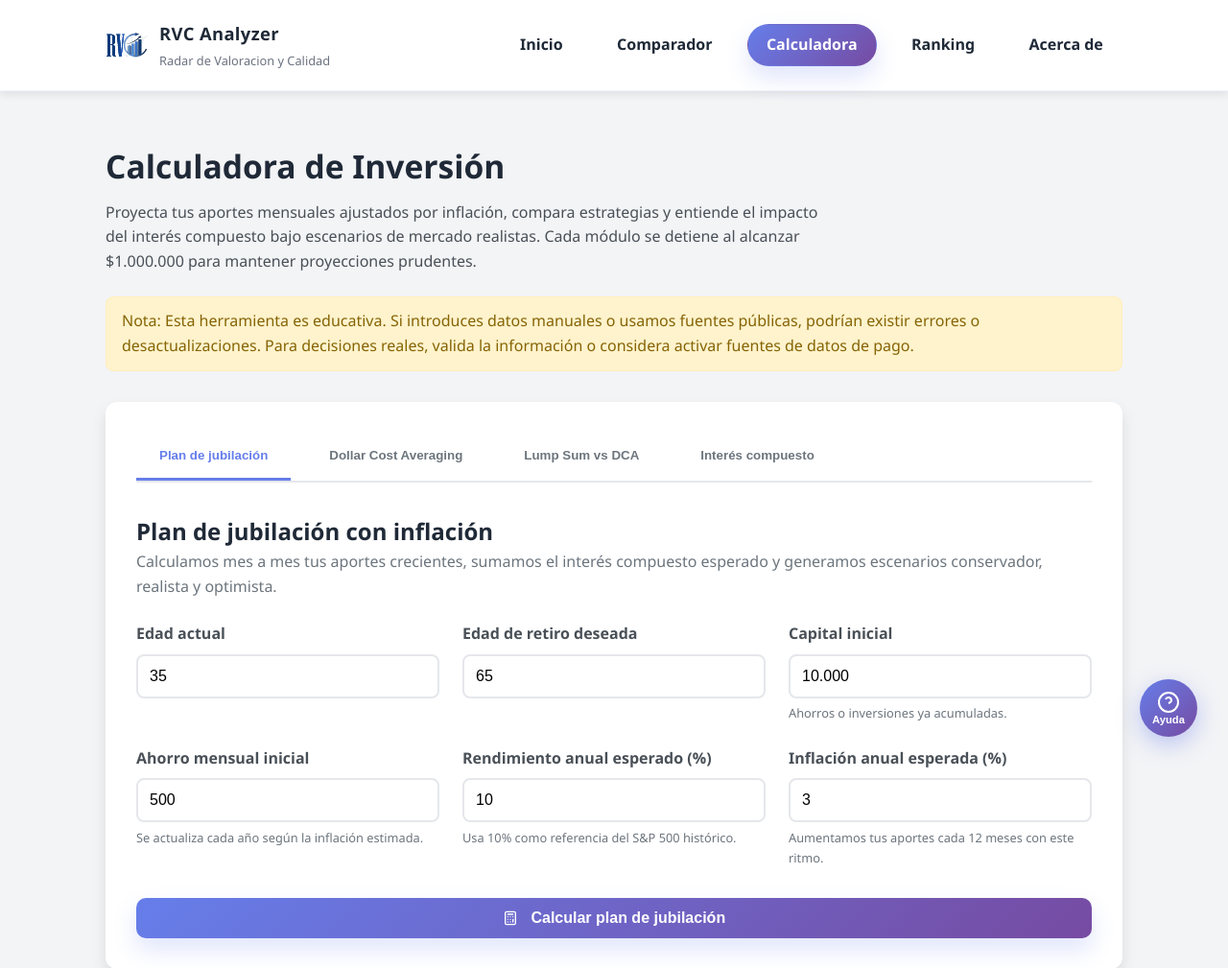
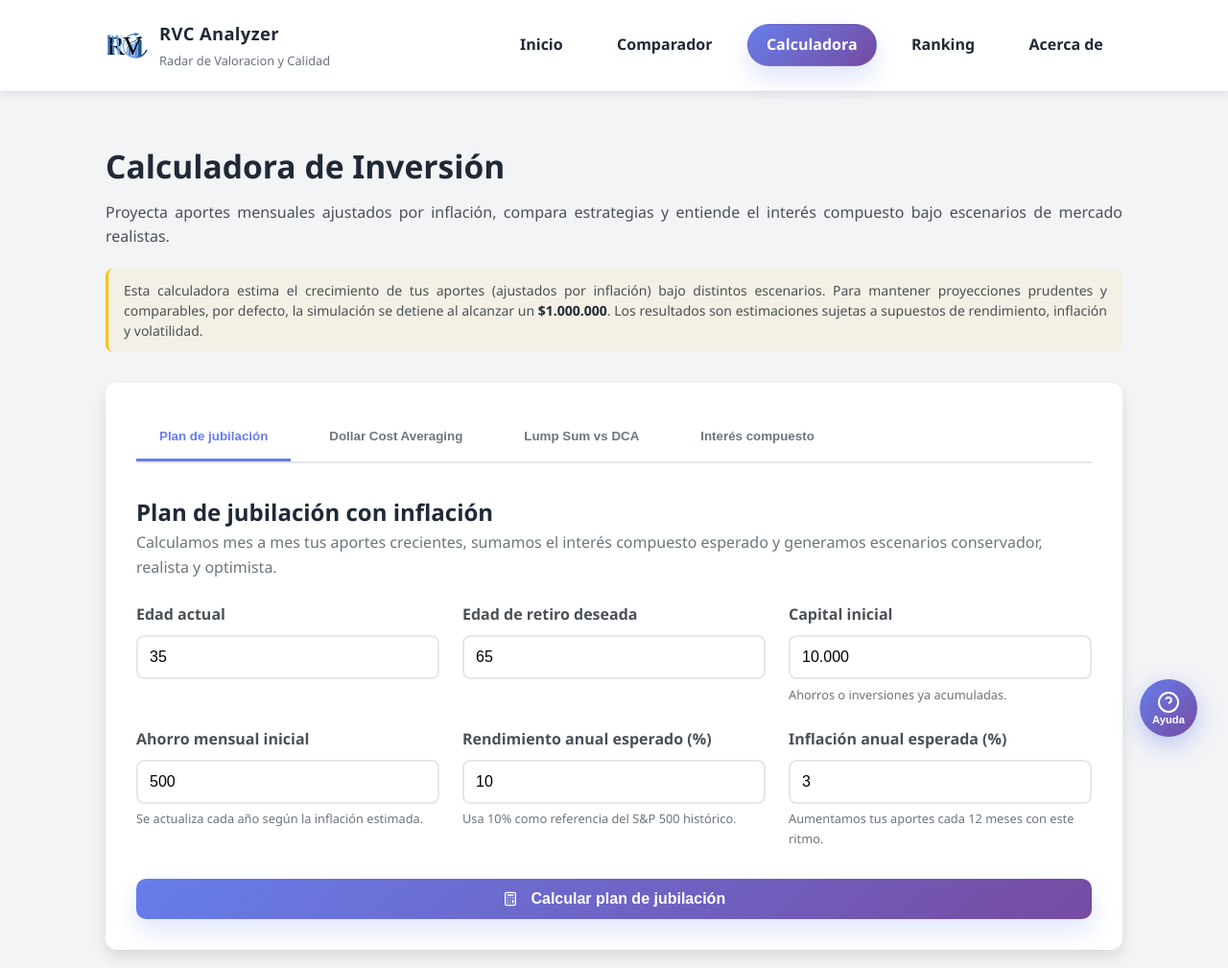
Before and after one commit to williamppmm/rvc-investment-analyzer, a Flask app: page /calculadora in a window 1280 px wide. Shown: the top 1009 px of the page at 96% size. Run offline with Flask 3, Linux system fonts and the light colour scheme.

Commit message:
Ajustes visuales, disclaimer y logo

```diff
--- a/static/style.css
+++ b/static/style.css
@@ -248,7 +248,31 @@ body {
 
 .page-hero__subtitle {
     color: var(--text-secondary);
-    max-width: 750px;
+    max-width: 100%;
+    width: 100%;
+    display: block;
+    text-align: justify;
+}
+
+.page-hero__disclaimer {
+    color: var(--text-secondary);
+    font-size: 0.875rem;
+    line-height: 1.5;
+    max-width: 100%;
+    width: 100%;
+    display: block;
+    margin-top: var(--spacing-sm);
+    padding: var(--spacing-sm) var(--spacing-md);
+    background: rgba(251, 191, 36, 0.08);
+    border-left: 3px solid var(--warning);
+    border-radius: var(--radius-md);
+    text-align: justify;
+    box-sizing: border-box;
+}
+
+.page-hero__disclaimer strong {
+    color: var(--text);
+    font-weight: 600;
 }
 
 .hero-card {
--- a/templates/about.html
+++ b/templates/about.html
@@ -109,7 +109,7 @@
             </div>
             <div class="creator-details">
                 <h3>William Pérez Muñoz</h3>
-                <p class="creator-role">Tecnólogo ADSO – Desarrollador Full-Stack</p>
+                <p class="creator-role">Desarrollador</p>
                 <div class="social-links" aria-label="Enlaces y contacto">
                     <a class="social-link" href="https://williamppmm.link/" target="_blank" rel="noopener noreferrer" aria-label="Sitio web de William Pérez Muñoz">
                         {{ icon('globe', size=18, class_name='me-1') }} Sitio
@@ -129,7 +129,7 @@
                 <div class="tool-icon" aria-hidden="true">{{ icon('bar-chart', size=36, class_name='text-primary') }}</div>
                 <h4>Análisis Individual</h4>
                 <p>Análisis de acciones con métricas clave simplificadas</p>
-                <a href="{{ url_for('analyze') }}" class="tool-link">Probar análisis {{ icon('arrow-right', size=16, class_name='ms-1') }}</a>
+                <a href="{{ url_for('index') }}" class="tool-link">Probar análisis {{ icon('arrow-right', size=16, class_name='ms-1') }}</a>
             </div>
             <div class="tool-card">
                 <div class="tool-icon" aria-hidden="true">{{ icon('scale', size=36, class_name='text-info') }}</div>
@@ -156,7 +156,7 @@
         <p class="section-description">No esperes más para tomar control de tu futuro financiero. Prueba nuestras herramientas y forma parte de una nueva generación de inversionistas responsables.</p>
         <div class="cta-buttons">
             <a href="{{ url_for('top_opportunities_page') }}" class="btn btn--primary">Ver ranking {{ icon('rocket', size=18, class_name='ms-1') }}</a>
-            <a href="{{ url_for('analyze') }}" class="btn btn--secondary">Analizar acción {{ icon('bar-chart', size=18, class_name='ms-1') }}</a>
+            <a href="{{ url_for('index') }}" class="btn btn--secondary">Analizar acción {{ icon('bar-chart', size=18, class_name='ms-1') }}</a>
         </div>
     </section>
 </div>
--- a/templates/calculadora.html
+++ b/templates/calculadora.html
@@ -11,10 +11,8 @@
 <div class="container">
     <section class="page-hero">
         <h1 class="page-hero__title">Calculadora de Inversión</h1>
-        <p class="page-hero__subtitle">Proyecta tus aportes mensuales ajustados por inflación, compara estrategias y entiende el impacto del interés compuesto bajo escenarios de mercado realistas. Cada módulo se detiene al alcanzar $1.000.000 para mantener proyecciones prudentes.</p>
-        <div style="background:#fff3cd;border:1px solid #ffeeba;color:#856404;border-radius:8px;padding:0.75rem 1rem;margin-top:1rem;">
-            Nota: Esta herramienta es educativa. Si introduces datos manuales o usamos fuentes públicas, podrían existir errores o desactualizaciones. Para decisiones reales, valida la información o considera activar fuentes de datos de pago.
-        </div>
+        <p class="page-hero__subtitle">Proyecta aportes mensuales ajustados por inflación, compara estrategias y entiende el interés compuesto bajo escenarios de mercado realistas.</p>
+        <p class="page-hero__disclaimer">Esta calculadora estima el crecimiento de tus aportes (ajustados por inflación) bajo distintos escenarios. Para mantener proyecciones prudentes y comparables, por defecto, la simulación se detiene al alcanzar un <strong>$1.000.000</strong>. Los resultados son estimaciones sujetas a supuestos de rendimiento, inflación y volatilidad.</p>
     </section>
 
     <section class="calc-section">
--- a/templates/comparador.html
+++ b/templates/comparador.html
@@ -12,9 +12,7 @@
     <section class="page-hero">
         <h1 class="page-hero__title">Comparador de Acciones</h1>
         <p class="page-hero__subtitle">Contrasta hasta cinco empresas y evalúa calidad, precio y potencial en un solo panel.</p>
-        <div style="background:#fff3cd;border:1px solid #ffeeba;color:#856404;border-radius:8px;padding:0.75rem 1rem;margin-top:1rem;">
-            Nota: Este comparador utiliza datos agregados de múltiples fuentes públicas. Podrían existir errores o desactualizaciones. Para decisiones reales, valida la información o considera habilitar fuentes de datos pagas.
-        </div>
+        <p class="page-hero__disclaimer"><strong>Aviso de datos y responsabilidad:</strong> El comparador RVC utiliza datos agregados de múltiples fuentes públicas y APIs reconocidas. A pesar de los controles, pueden existir errores, omisiones o desfases temporales. Los resultados son cálculos comparativos con fines educativos y no garantizan exactitud ni desempeño futuro. No constituye asesoría financiera; valida la información antes de tomar decisiones o usa proveedores de datos pagos si lo requieres.</p>
     </section>
 
     <section class="selector-section">
--- a/templates/index.html
+++ b/templates/index.html
@@ -7,11 +7,7 @@
 <div class="container">
     <section class="page-hero">
         <h1 class="page-hero__title">Radar de Valoración y Calidad</h1>
-        <p class="page-hero__subtitle">RVC Analyzer es un sistema de
-            <span class="term-tooltip">análisis fundamental
-                <span class="term-tooltip__content">Evaluación de empresas basada en métricas financieras, calidad de negocio y perspectivas de largo plazo</span>
-            </span>
-            que te ayuda a detectar oportunidades reales de inversión apoyándose en cuatro pilares: calidad del negocio, valoración justa, salud financiera y potencial de crecimiento.</p>
+        <p class="page-hero__subtitle">RVC Analyzer es un sistema de <span class="term-tooltip">análisis fundamental<span class="term-tooltip__content">Evaluación de empresas basada en métricas financieras, calidad de negocio y perspectivas de largo plazo</span></span> que te ayuda a detectar oportunidades reales de inversión apoyándose en cuatro pilares: calidad del negocio, valoración justa, salud financiera y potencial de crecimiento.</p>
     </section>
 
     <section class="search-section">
--- a/templates/top_opportunities.html
+++ b/templates/top_opportunities.html
@@ -12,6 +12,7 @@
     <section class="page-hero">
         <h1 class="page-hero__title">Ranking de Acciones Consultadas</h1>
         <p class="page-hero__subtitle">Aquí encuentras clasificadas las acciones que has consultado según nuestro análisis RVC. Este ranking es un punto de partida para identificar tus mejores opciones de inversión, pero no sustituye tu propia investigación. Filtra, ordena y profundiza en las que más te interesen.</p>
+        <p class="page-hero__disclaimer"><strong>Aviso de datos y responsabilidad:</strong> Este ranking clasifica solo los tickers consultados usando los scores RVC disponibles. Los resultados dependen de la calidad y vigencia de los datos; pueden cambiar con actualizaciones. Úsalo como punto de partida y verifica antes de decidir. No es asesoría financiera.</p>
     </section>
 
     <!-- Panel de filtros -->
```
Also changed, not shown: static/img/logo.svg.
